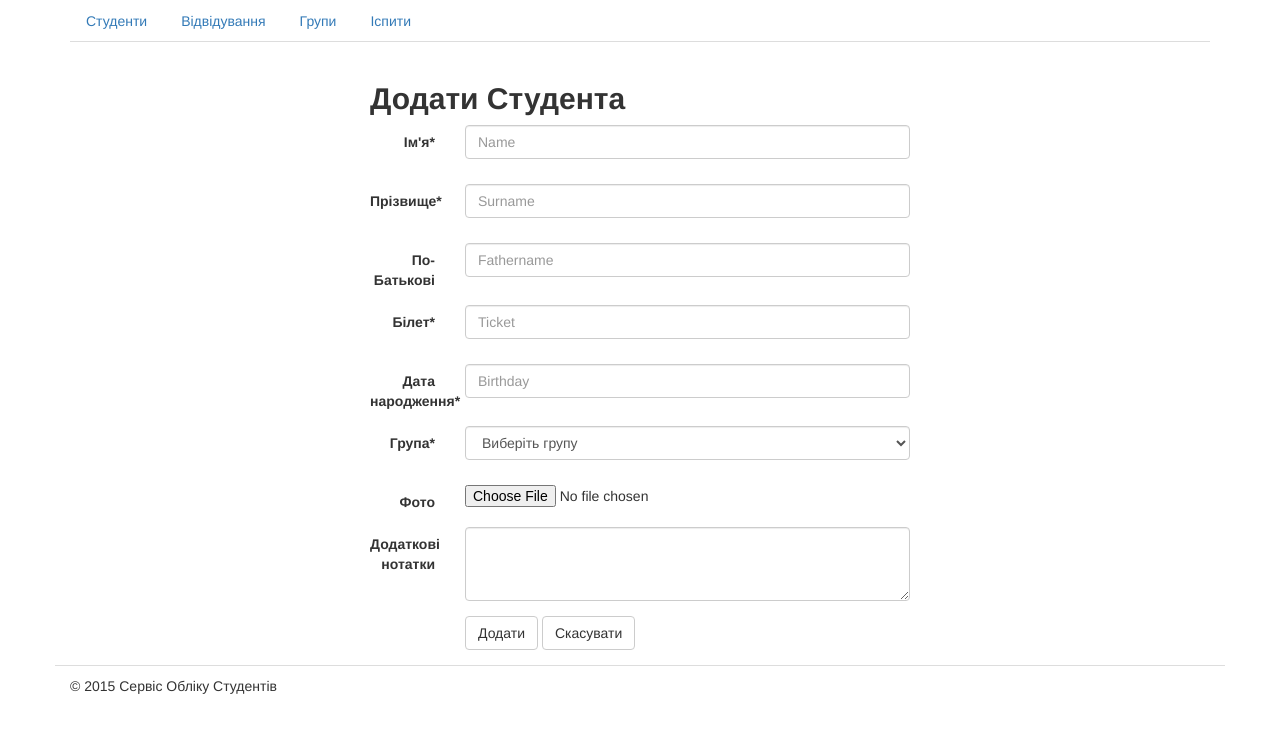
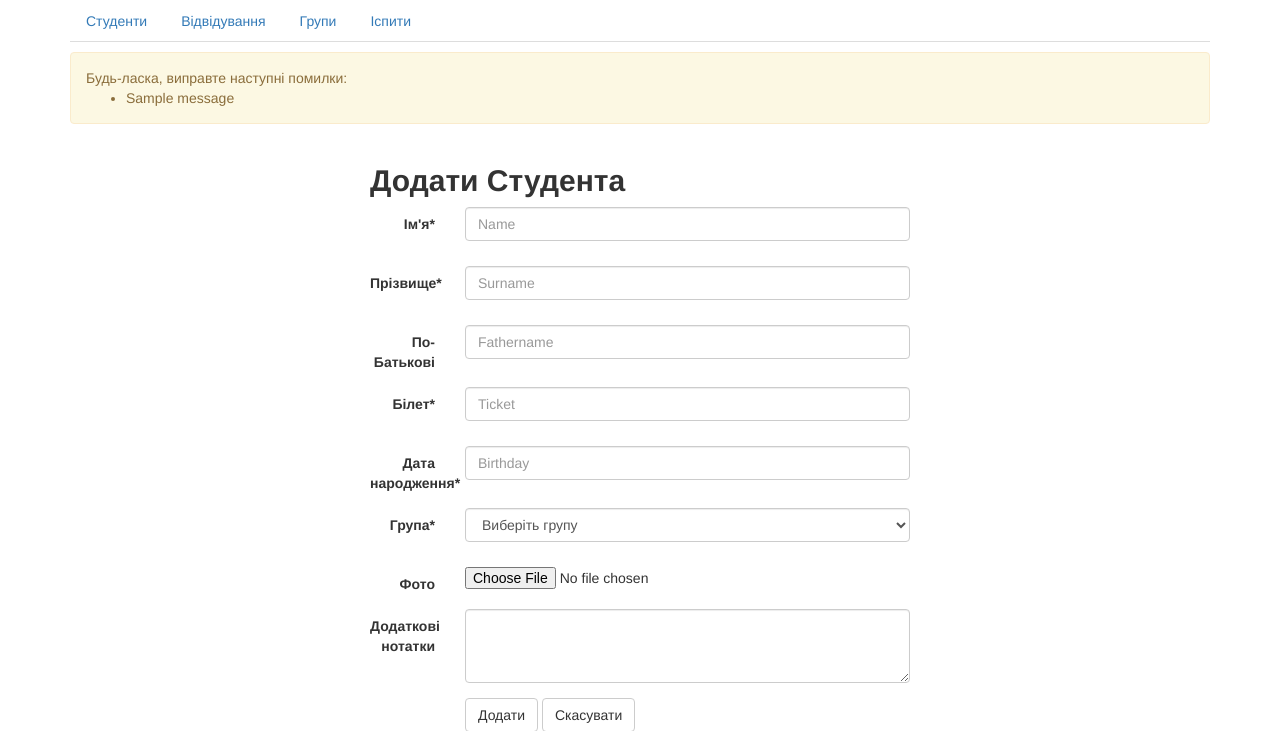
Before and after one commit to taras-zak/studentsdb, a Django app: page /students/add/ in a window 1280 px wide. Shown: the part 70-801 px from the top of the page. Before the commit the page ends 764 px from the top, so only its background shows below. Run offline with Django 3.2, Linux system fonts and the light colour scheme; data comes from the database, SQL or seed files in the repository; tables that the repository leaves empty hold one stand-in row (values such as "Sample post"); one stand-in notice (Sample message) is shown; some libraries are stand-ins or nearby versions.

Commit message:
add the messeges

```diff
--- a/students/templates/students/base.html
+++ b/students/templates/students/base.html
@@ -61,8 +61,13 @@
 				<!-- Status Massage -->
 
 				{% block status_message %}
-				{% if request.GET.status_message %}
+				<!--{% if request.GET.status_message %}
 				<div class="alert alert-warning" role="alert">{{ request.GET.status_message }}</div>
+				{% endif %}-->
+				{% if messages %}
+					{% for message in messages %}
+					<div{% if message.tags %} class="alert alert-{{ message.tags }}"{% endif %} role="alert">{{ message }}</div>
+					{% endfor %}
 				{% endif %}
 				{% endblock %}
 
--- a/students/templates/students/students_add.html
+++ b/students/templates/students/students_add.html
@@ -2,6 +2,18 @@
 {% load static from staticfiles %}
 {% block meta_title %}Додати Студента{% endblock meta_title %}
 
+{% block status_message %}
+{% if messages %}
+	<div class="alert alert-warning" role="alert">
+	Будь-ласка, виправте наступні помилки:
+	<ul>
+	{% for message in messages %}
+	<li>{{ message }}</li>
+	{% endfor %}
+	</ul>
+	</div>
+{% endif %}
+{% endblock status_message %}
 
 
 {% block content %}
--- a/students/views/students.py
+++ b/students/views/students.py
@@ -3,6 +3,8 @@ from django.shortcuts import render
 from django.http import HttpResponse, HttpResponseRedirect
 from django.core.paginator import Paginator, EmptyPage,PageNotAnInteger
 from django.core.urlresolvers import reverse
+from django.contrib import messages
+from django.contrib.messages import get_messages
 from datetime import datetime
 from ..models import Student, Group
 
@@ -43,7 +45,7 @@ def students_add(request):
 		# was form add button clicked?
 		if request.POST.get('add_button') is not None:
 			# errors collection
-			errors = {}
+			#errors = {}
 
 			# data for student object
 			data = {'middle_name': request.POST.get('middle_name'),
@@ -52,41 +54,48 @@ def students_add(request):
 			# validate user input
 			first_name = request.POST.get('first_name', '').strip()
 			if not first_name:
-				errors['first_name'] = u"Ім'я є обов'язковим"
+				messages.add_message(request, messages.WARNING, "Ім'я є обов'язковим")
+				#errors['first_name'] = u"Ім'я є обов'язковим"
 			else:
 				data['first_name'] = first_name
 
 			last_name = request.POST.get('last_name', '').strip()
 			if not last_name:
-				errors['last_name'] = u"Прізвище є обов'язковим"
+				messages.add_message(request, messages.WARNING, "Прізвище є обов'язковим")
+				#errors['last_name'] = u"Прізвище є обов'язковим"
 			else:
 				data['last_name'] = last_name
 
 			birthday = request.POST.get('birthday', '').strip()
 			if not birthday:
-				errors['birthday'] = u"Дата народження є обов'язковою"
+				messages.add_message(request, messages.WARNING, "Дата народження є обов'язковою")
+				#errors['birthday'] = u"Дата народження є обов'язковою"
 
 			else:
 				try:
 					datetime.strptime(birthday, '%Y-%m-%d')
 				except Exception:
-					errors['birthday'] = u"Введіть коректний формат дати (напр. 1984-12-30)"
+					messages.add_message(request, messages.WARNING, "Введіть коректний формат дати (напр. 1984-12-30)")
+					#errors['birthday'] = u"Введіть коректний формат дати (напр. 1984-12-30)"
 				else:
 					data['birthday'] = birthday
 
 			ticket = request.POST.get('ticket', '').strip()
 			if not ticket:
-				errors['ticket'] = u"Номер білета є обов'язковим"
+				messages.add_message(request, messages.WARNING, "Номер білета є обов'язковим")
+				#errors['ticket'] = u"Номер білета є обов'язковим"
 			else:
 				data['ticket'] = ticket
 
 			student_group = request.POST.get('student_group', '').strip()
 			if not student_group:
-				errors['student_group'] = u"Оберіть групу для студента"
+				messages.add_message(request, messages.WARNING, "Оберіть групу для студента")
+				#errors['student_group'] = u"Оберіть групу для студента"
 			else:
 				groups = Group.objects.filter(pk=student_group)
 				if len(groups) != 1:
-					errors['student_group'] = u"Оберіть коректну групу"
+					#errors['student_group'] = u"Оберіть коректну групу"
+					messages.add_message(request, messages.WARNING, "Оберіть коректну групу")
 				else:
 					data['student_group'] = groups[0]
 
@@ -95,23 +104,23 @@ def students_add(request):
 				data['photo'] = photo
 
 			# save student
-			if not errors:
+			storage = get_messages(request)
+			if not storage:
 				# create student object
 				student = Student(**data)
 				student.save()
 
 				# redirect user to students list
-				return HttpResponseRedirect(
-					u'%s?status_message=Студента %s успішно додано!' % 					(reverse('home'), student))
+				messages.add_message(request, messages.SUCCESS, 'Студента %s успішно додано!'% student)
+				return HttpResponseRedirect(reverse('home'))
 			else:
 				# render form with errors and previous user input
 				return render(request, 'students/students_add.html',
-					{'groups': Group.objects.all().order_by('title'),
-					'errors': errors})
+					{'groups': Group.objects.all().order_by('title')})
 		elif request.POST.get('cancel_button') is not None:
 			# redirect to home page on cancel button
-			return HttpResponseRedirect(
-				u'%s?status_message=Додавання студента скасовано!' % 					reverse('home'))
+			messages.add_message(request, messages.INFO, 'Додавання студента скасовано!')
+			return HttpResponseRedirect(reverse('home'))
 	else:
 		# initial form render
 		return render(request, 'students/students_add.html',
--- a/studentsdb/settings.py
+++ b/studentsdb/settings.py
@@ -86,6 +86,7 @@ STATIC_URL = '/static/'
 TEMPLATE_CONTEXT_PROCESSORS = \
 	global_settings.TEMPLATE_CONTEXT_PROCESSORS + (
 	"django.core.context_processors.request",
+	'django.contrib.messages.context_processors.messages',
 	"studentsdb.context_processors.students_proc",
 	)
 
```
Also changed, not shown: students/static/img/snglss.jpg (added).
